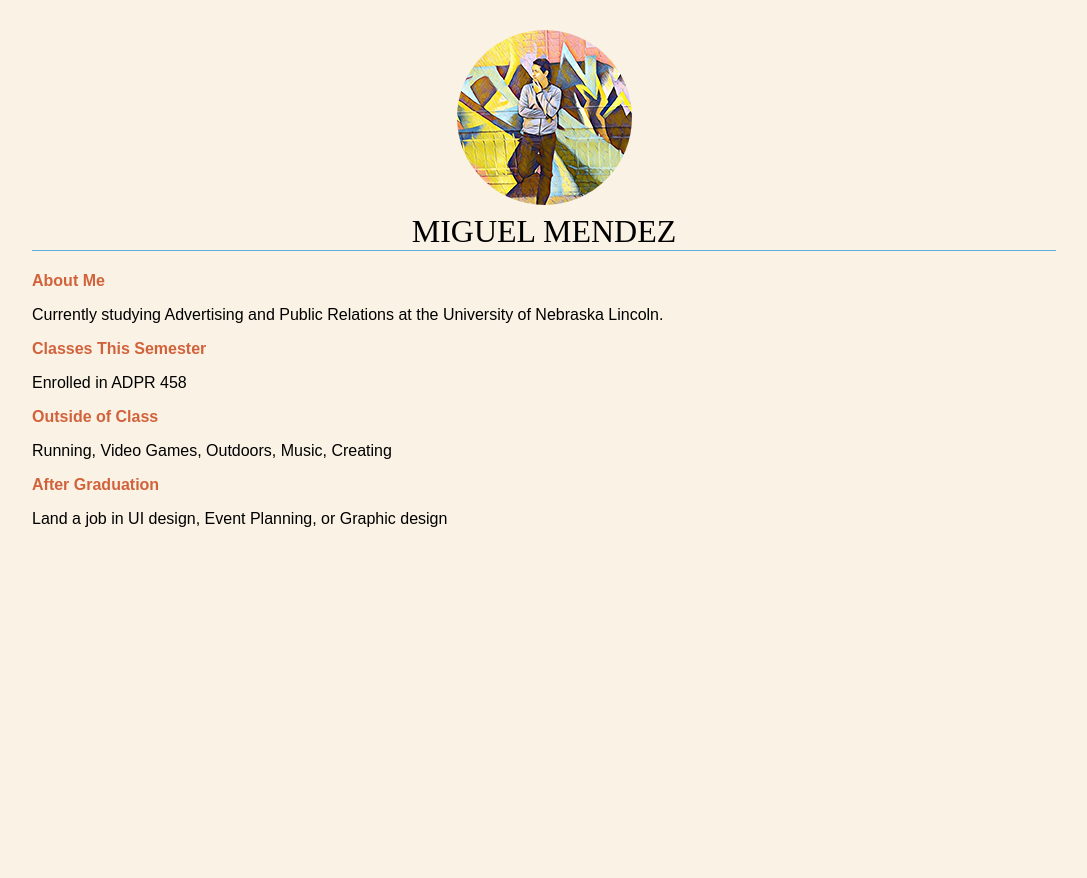
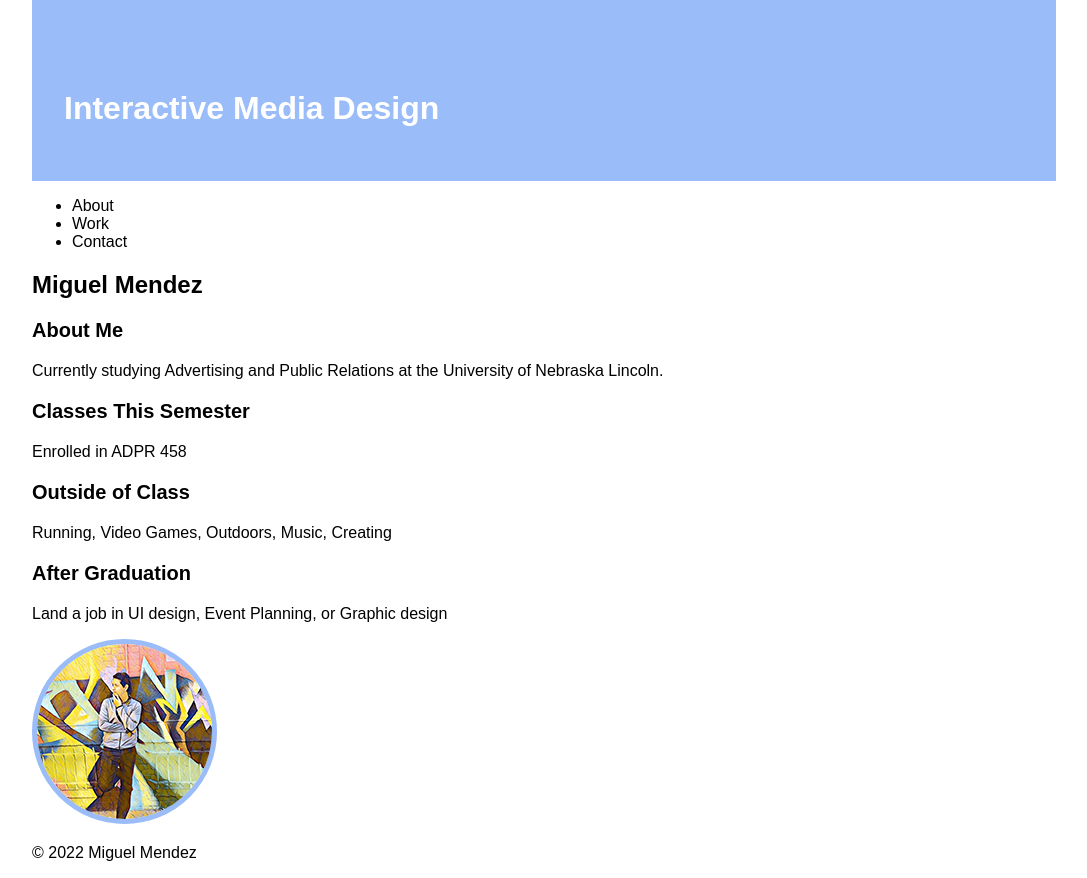
Before and after one commit to MiguelM10/ADPR4858, a plain HTML site: page assignments/index.html in a window 1280 px wide. Shown: the whole page, without its empty margins (96-1183 px from the left). Before the commit the page ends 800 px from the top, so only its background shows below. Drawn offline with Linux system fonts and the light colour scheme.

Commit message:
Excersise 5

```diff
--- /dev/null
+++ b/assignments/css/style.css
@@ -0,0 +1,24 @@
+
+body {
+
+    margin: 0 10%;
+    font-family: sans-serif;
+    }
+
+    header{
+        background-color: #9abcf8;
+        color: white;
+        padding: 2rem;
+    }
+   h1 {
+    font-size: 2rem;
+   }
+   h2 {
+    font-size: 1.5rem; }
+
+    h3 {
+        font-size: 1.25rem;
+    }
+   .circular--square { border-radius: 50%;
+border: 5px solid #9abcf8
+}
--- a/assignments/index.html
+++ b/assignments/index.html
@@ -1,36 +1,38 @@
 <!DOCTYPE html>
-<html>
+<html lang="en">
 <head>
  <meta charset="utf-8">
  <title>Miguel Mendez</title>
- <style>
-body {
- background-color: #faf2e4;
- margin: 0 10%;
- font-family: sans-serif;
- }
-h1 {
- text-align: center;
- font-family: serif;
- font-weight: normal;
- text-transform: uppercase;
- border-bottom: 1px solid #57b1dc;
- margin-top: 30px;
-}
-h2 {
- color: #d1633c;
- font-size: 1em; }
-.circular--square { border-radius: 50%;}
-</style>
+<link rel="stylesheet" href="css/style.css">
+
 </head>
 
+<body>
 
+<header>
+    <h1><br>Interactive Media Design</h1>
+</header>
 
-<h1><img class="circular--square" src="profilepic.png" alt="logo"><br>Miguel Mendez</h1>
-<body>
-    <h2>About Me</h2> <p>Currently studying Advertising and Public Relations at the University of Nebraska Lincoln.</p>
-    <h2>Classes This Semester</h2> <p>Enrolled in ADPR 458</p>
-    <h2>Outside of Class</h2> <p>Running, Video Games, Outdoors, Music, Creating </p>
-    <h2>After Graduation</h2> <p>Land a job in UI design, Event Planning, or Graphic design
-    </p></body>
+<nav>
+    <ul>
+        <li>About</li>
+        <li>Work</li>
+        <li>Contact</li>
+    </ul>
+</nav>
+<section>
+    <h2>Miguel Mendez</h2>
+    <h3>About Me</h2> <p>Currently studying Advertising and Public Relations at the University of Nebraska Lincoln.</p>
+    <h3>Classes This Semester</h2> <p>Enrolled in ADPR 458</p>
+    <h3>Outside of Class</h2> <p>Running, Video Games, Outdoors, Music, Creating </p>
+    <h3>After Graduation</h2> <p>Land a job in UI design, Event Planning, or Graphic design
+    </p>
+</section>
+
+ <aside><img class="circular--square" src="profilepic.png" alt="logo"></aside>
+
+ <footer>
+     <p>&copy; 2022 Miguel Mendez</p>
+ </footer>
+</body>
     </html>
```
